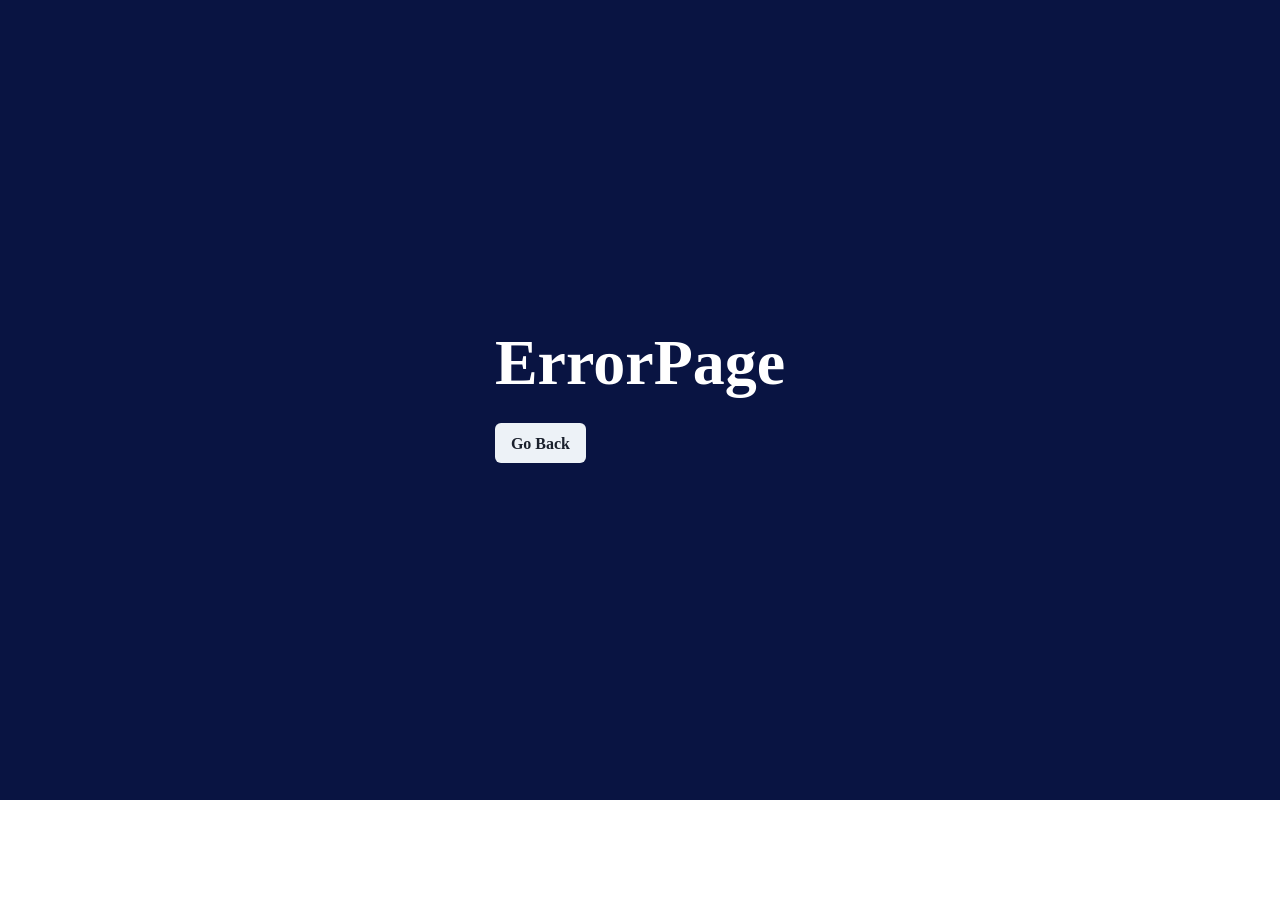
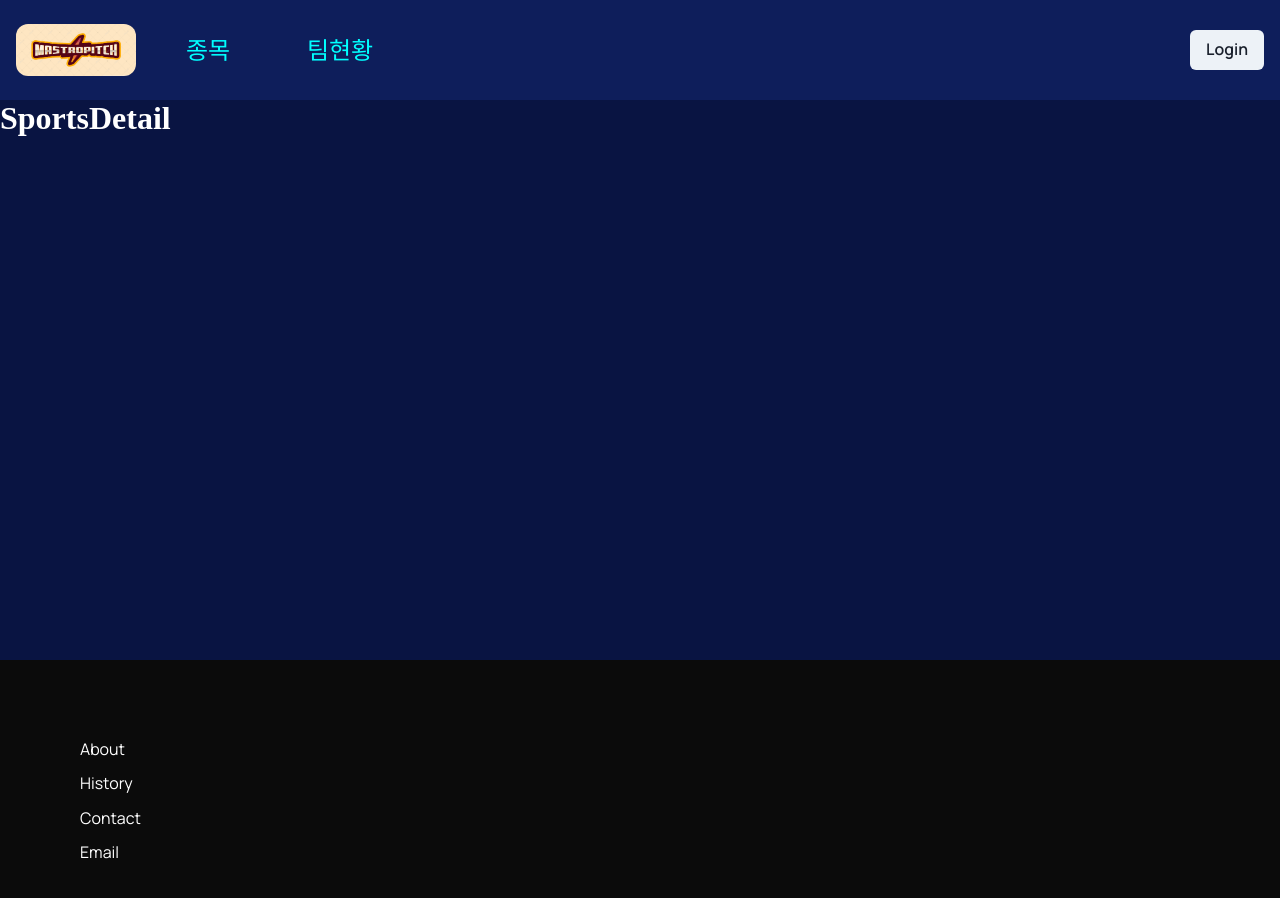
Before and after one commit to justin-supertree/let-s-football, a Next.js app: page /activities/football/detail/1 in a window 1280 px wide. Before the commit this address had no page. Shown: the top 898 px of the page. Before the commit the page ends 800 px from the top, so only its background shows below. Built offline with nearby package versions, Linux system fonts and the light colour scheme; no server answers.

Commit message:
feat: detail page markup

```diff
--- /dev/null
+++ b/src/pages/activities/football/detail/[id].tsx
@@ -0,0 +1,35 @@
+import { NextPageWithLayout } from '@/types/next-page';
+import styled from '@emotion/styled';
+
+import Layout from '@/layouts';
+
+const Container = styled.div`
+  color: white;
+`;
+
+const MainBlock = styled.div`
+  display: flex;
+  align-items: flex-start;
+  justify-content: flex-start;
+  flex-direction: column;
+  min-height: 70vh;
+  font-family: Novarese;
+  font-size: 32px;
+  font-style: normal;
+  font-weight: 800;
+  color: white;
+`;
+
+const SportsDetail: NextPageWithLayout = () => {
+  return (
+    <Container>
+      <MainBlock>SportsDetail</MainBlock>
+    </Container>
+  );
+};
+
+SportsDetail.getLayout = function getLayout(page) {
+  return <Layout>{page}</Layout>;
+};
+
+export default SportsDetail;
```
